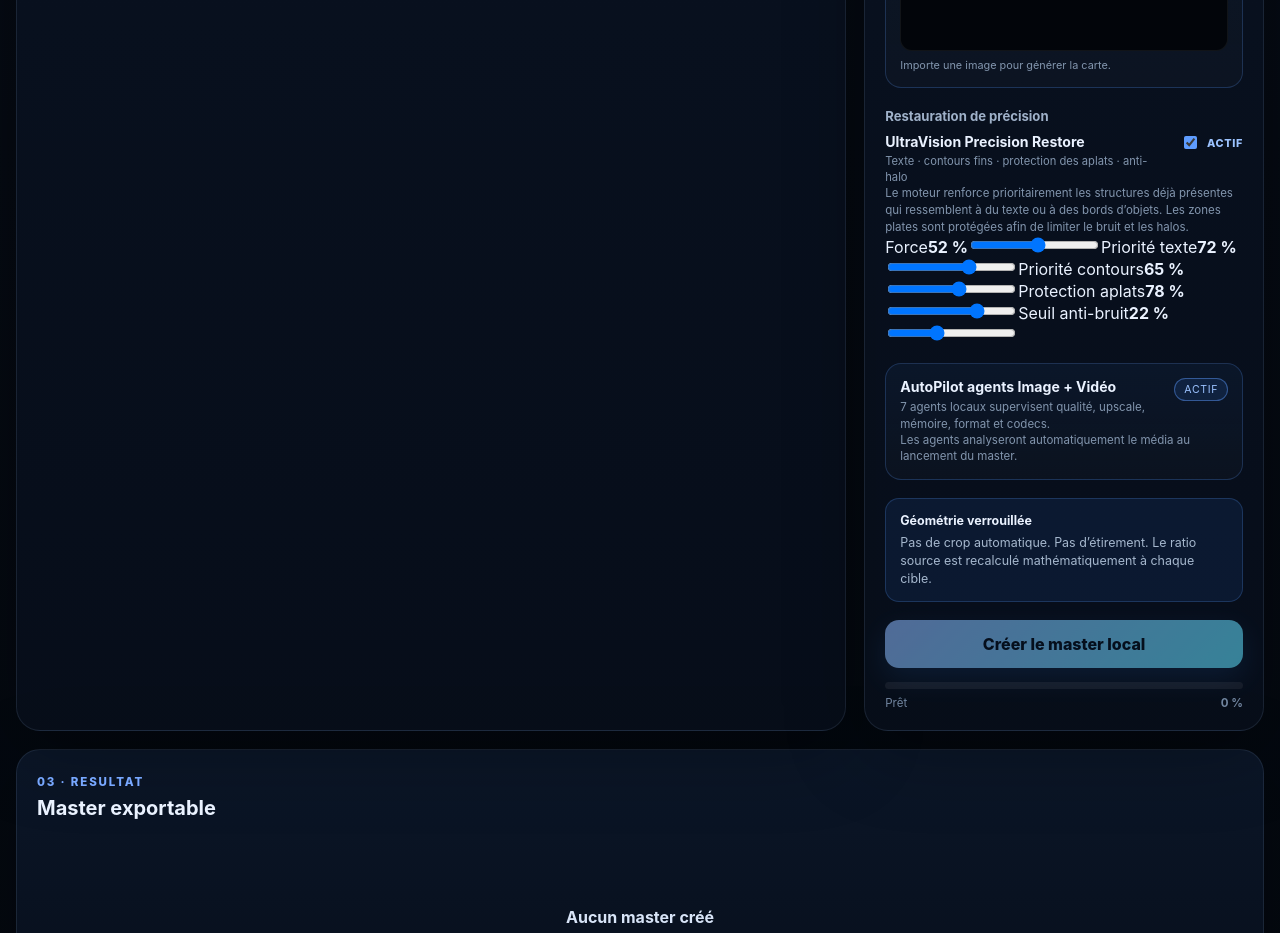
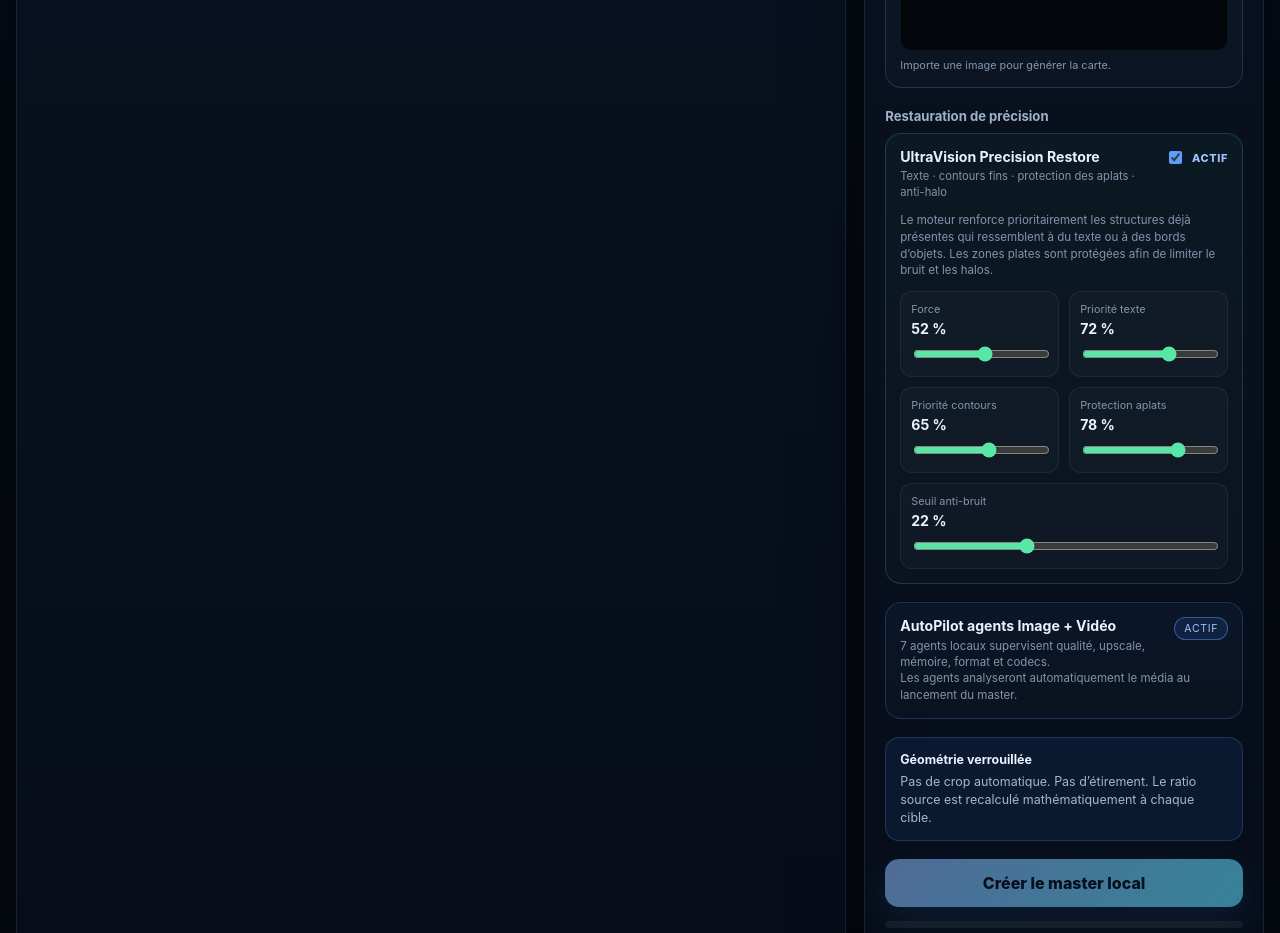
Before and after one commit to Nikoju1977/Niko-Ultravision, a React (Vite) app: page / in a window 1280 px wide. Shown: the part 1680-2613 px from the top of the page. Built offline with nearby package versions, Linux system fonts and the light colour scheme.

Commit message:
style: add Precision Restore controls

```diff
--- a/src/styles.css
+++ b/src/styles.css
@@ -652,3 +652,61 @@ footer { text-align: center; color: #52657e; font-size: .75rem; padding: 24px 0
     grid-template-columns: 1fr;
   }
 }
+
+
+/* --- UltraVision Precision Restore --- */
+.precision-box {
+  padding: 14px;
+  border-radius: 16px;
+  border: 1px solid rgba(88, 231, 165, .20);
+  background: linear-gradient(180deg, rgba(32, 92, 70, .12), rgba(255,255,255,.02));
+  display: grid;
+  gap: 12px;
+}
+
+.precision-controls {
+  display: grid;
+  grid-template-columns: repeat(2, minmax(0, 1fr));
+  gap: 10px;
+}
+
+.precision-controls label {
+  padding: 10px;
+  border-radius: 12px;
+  background: rgba(255,255,255,.025);
+  border: 1px solid rgba(255,255,255,.06);
+}
+
+.precision-controls label:last-child {
+  grid-column: 1 / -1;
+}
+
+.precision-controls label > span,
+.precision-controls label > strong {
+  display: block;
+}
+
+.precision-controls label > span {
+  color: #8295ad;
+  font-size: .68rem;
+}
+
+.precision-controls label > strong {
+  margin: 4px 0 7px;
+  font-size: .88rem;
+}
+
+.precision-controls input[type="range"] {
+  width: 100%;
+  accent-color: #58e7a5;
+}
+
+@media (max-width: 640px) {
+  .precision-controls {
+    grid-template-columns: 1fr;
+  }
+
+  .precision-controls label:last-child {
+    grid-column: auto;
+  }
+}
```
